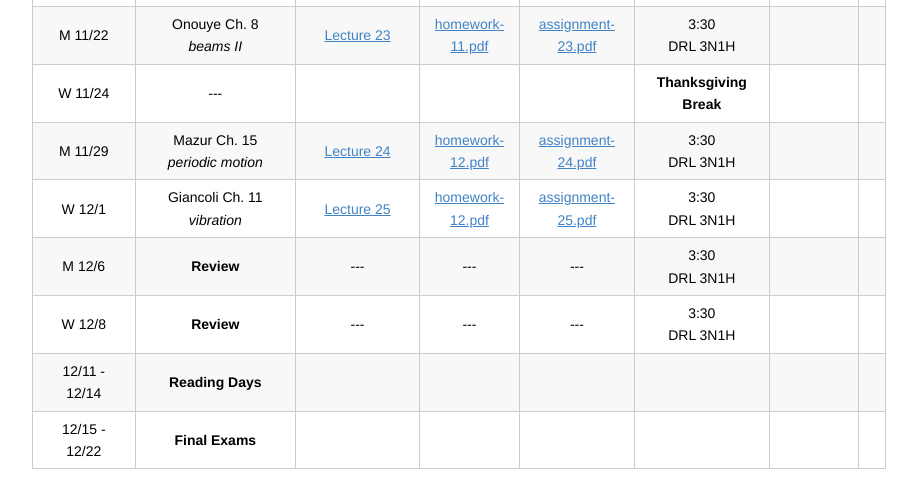
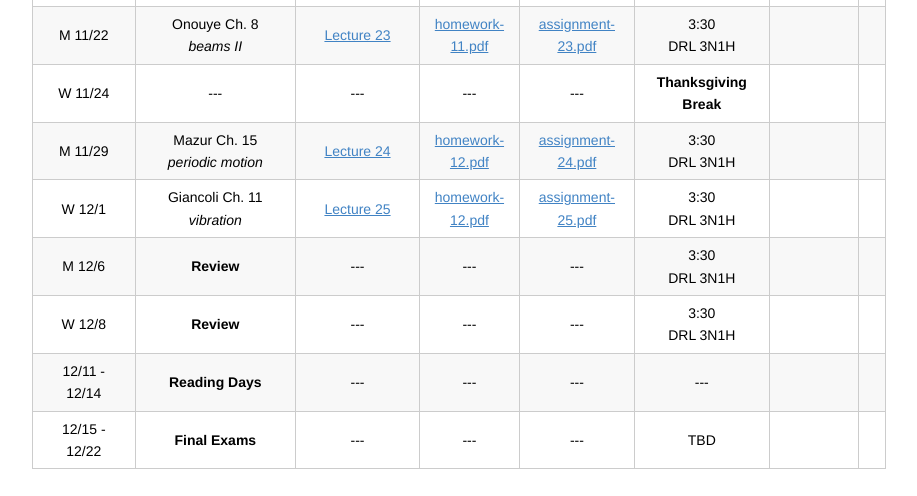
Before and after one commit to gnanendran/phys-for-arch, a plain HTML site: page index.html in a window 1280 px wide. Shown: the part 2204-2700 px from the top of the page, without its empty margins (181-1098 px from the left). Drawn offline with Linux system fonts and the light colour scheme.

Commit message:
Update index.html

```diff
--- a/index.html
+++ b/index.html
@@ -591,9 +591,9 @@ kbd {
 <tr>
 <td style="text-align: center">W 11/24</td>
 <td style="text-align: center">---</td>
-<td style="text-align: center"></td>
-<td style="text-align: center"></td>
-<td style="text-align: center"></td>
+<td style="text-align: center">---</td>
+<td style="text-align: center">---</td>
+<td style="text-align: center">---</td>
 <td style="text-align: center"><strong>Thanksgiving Break</strong></td>
 <td style="text-align: center"></td>
 <td style="text-align: center"></td>
@@ -641,20 +641,20 @@ kbd {
 <tr>
 <td style="text-align: center">12/11 - 12/14</td>
 <td style="text-align: center"><strong>Reading Days</strong></td>
-<td style="text-align: center"></td>
-<td style="text-align: center"></td>
-<td style="text-align: center"></td>
-<td style="text-align: center"></td>
+<td style="text-align: center">---</td>
+<td style="text-align: center">---</td>
+<td style="text-align: center">---</td>
+<td style="text-align: center">---</td>
 <td style="text-align: center"></td>
 <td style="text-align: center"></td>
 </tr>
 <tr>
 <td style="text-align: center">12/15 - 12/22</td>
 <td style="text-align: center"><strong>Final Exams</strong></td>
-<td style="text-align: center"></td>
-<td style="text-align: center"></td>
-<td style="text-align: center"></td>
-<td style="text-align: center"></td>
+<td style="text-align: center">---</td>
+<td style="text-align: center">---</td>
+<td style="text-align: center">---</td>
+<td style="text-align: center">TBD</td>
 <td style="text-align: center"></td>
 <td style="text-align: center"></td>
 </tr>
```
Lines whose indentation alone changed are shown as unchanged.
